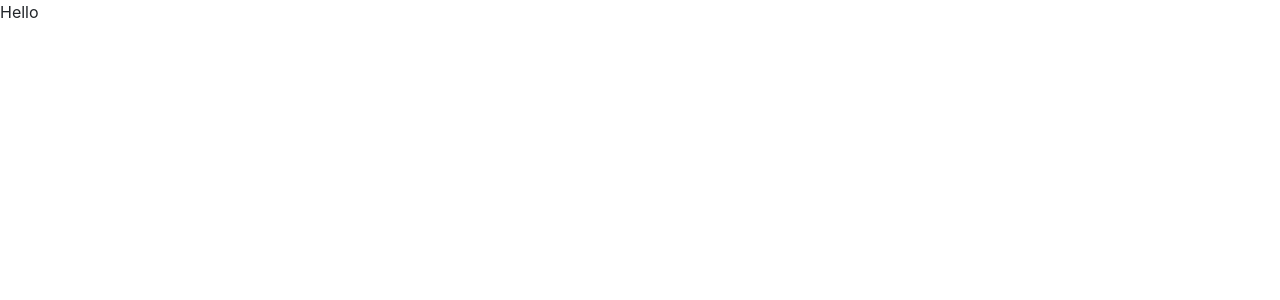
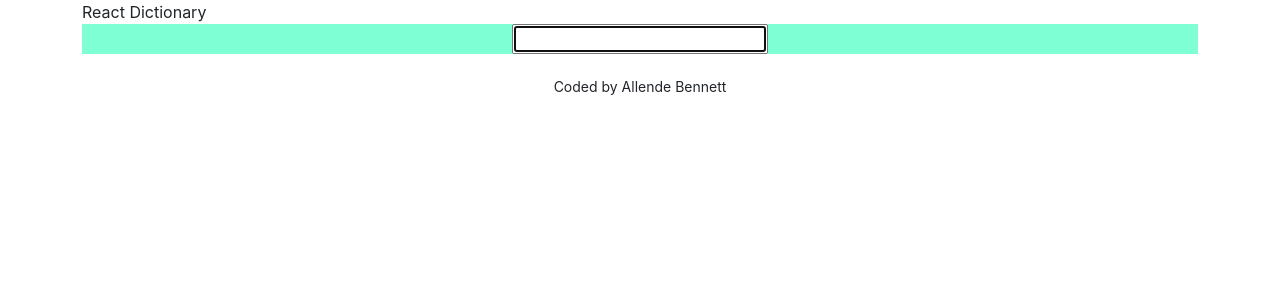
Before and after one commit to AllyB101/react-dictionary-shecodes, a React (Create React App) app: page / in a window 1280 px wide. Shown: the top 300 px of the page. Built offline with nearby package versions, Linux system fonts and the light colour scheme.

Commit message:
created a basic search engine

```diff
--- a/public/index.html
+++ b/public/index.html
@@ -15,21 +15,7 @@
       name="description"
       content="Web site created using create-react-app"
     />
-    <link rel="apple-touch-icon" href="%PUBLIC_URL%/logo192.png" />
-    <!--
-      manifest.json provides metadata used when your web app is installed on a
-      user's mobile device or desktop. See https://developers.google.com/web/fundamentals/web-app-manifest/
-    -->
-    <link rel="manifest" href="%PUBLIC_URL%/manifest.json" />
-    <!--
-      Notice the use of %PUBLIC_URL% in the tags above.
-      It will be replaced with the URL of the `public` folder during the build.
-      Only files inside the `public` folder can be referenced from the HTML.
 
-      Unlike "/favicon.ico" or "favicon.ico", "%PUBLIC_URL%/favicon.ico" will
-      work correctly both with client-side routing and a non-root public URL.
-      Learn how to configure a non-root public URL by running `npm run build`.
-    -->
     <title>Dictionary App</title>
   </head>
   <body>
--- a/src/App.css
+++ b/src/App.css
@@ -0,0 +1,5 @@
+.App-footer {
+  text-align: center;
+  margin: 20px 0;
+
+}
--- a/src/App.js
+++ b/src/App.js
@@ -1,14 +1,18 @@
+import Dictionary from "./Dictionary";
+import "./App.css";
 
-import './App.css';
-
-function App() {
+export default function App() {
   return (
     <div className="App">
-      <header className="App-header">
-       Hello
-      </header>
+      <div className="container">
+        <header className="App-header">React Dictionary</header>
+        <main>
+          <Dictionary />
+        </main>
+        <footer className="App-footer">
+          <small> Coded by Allende Bennett</small>{" "}
+        </footer>
+      </div>
     </div>
   );
 }
-
-export default App;
--- /dev/null
+++ b/src/Dictionary.css
@@ -0,0 +1,4 @@
+.Dictionary {
+    background-color: aquamarine;
+    text-align: center;
+}
--- /dev/null
+++ b/src/Dictionary.js
@@ -0,0 +1,23 @@
+import React, { useState } from "react";
+import "./Dictionary.css";
+
+export default function Dictionary() {
+  let [keyword, setKeyword] = useState("");
+
+  function search(event) {
+    event.preventDefault();
+    alert(`Searching for ${keyword} definition `);
+  }
+
+  function handleKeywordChange(event) {
+    setKeyword(event.target.value);
+  }
+
+  return (
+    <div className="Dictionary">
+      <form onSubmit={search}>
+        <input type="search" onChange={handleKeywordChange} autoFocus={true} />
+      </form>
+    </div>
+  );
+}
```
